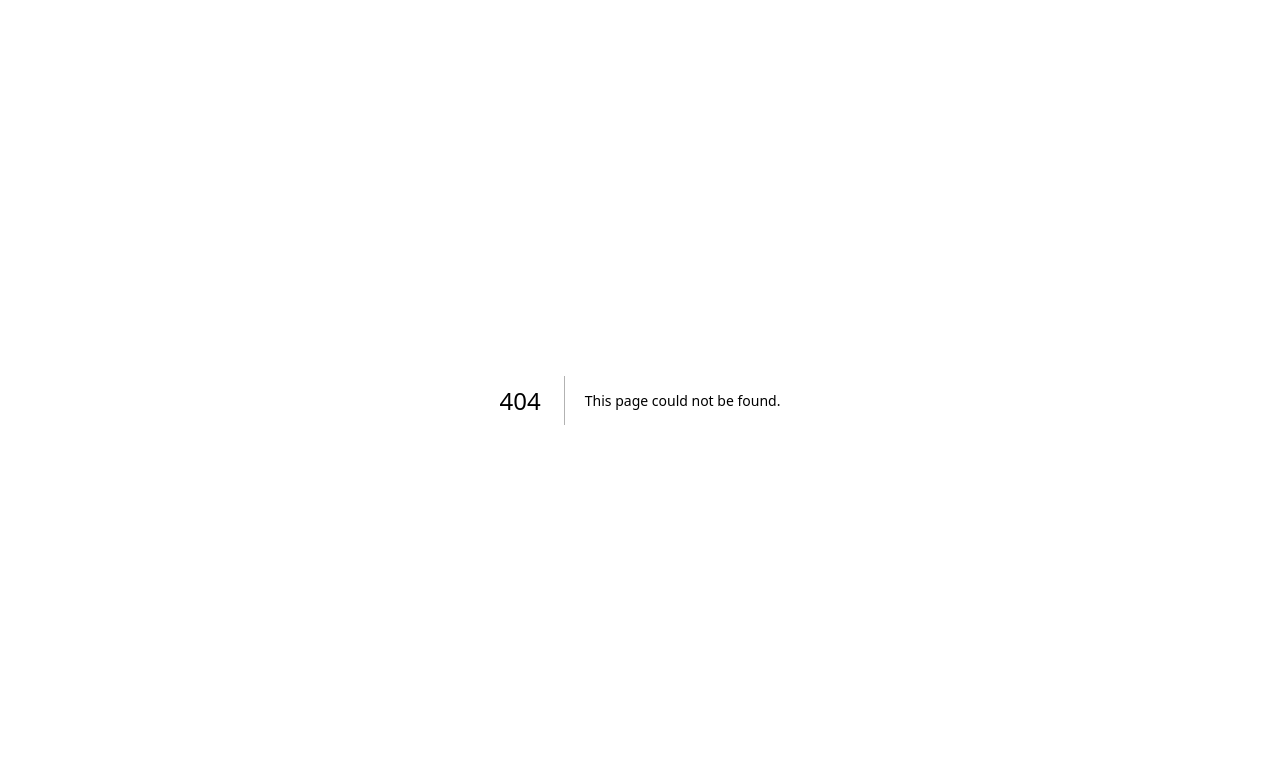
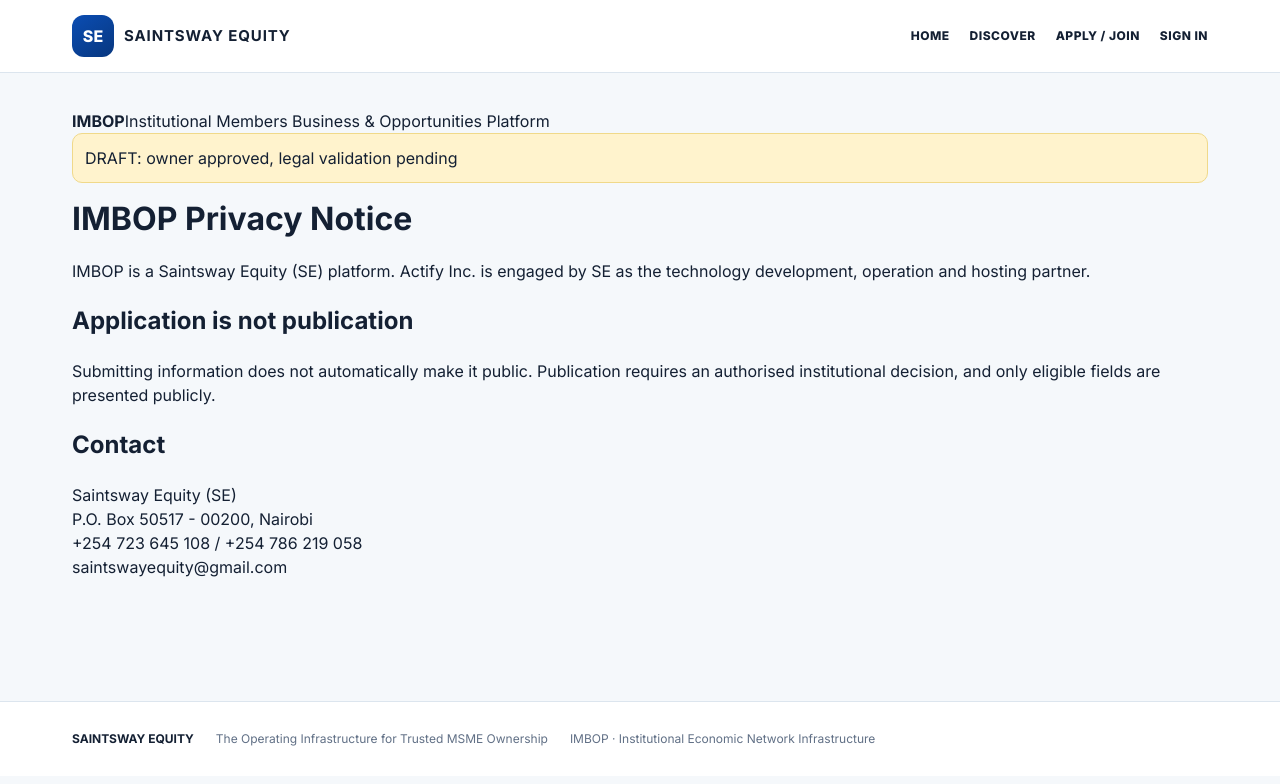
Before and after one commit to Actifyappps/IMBOP, a Next.js app in the folder src/: page /privacy in a window 1280 px wide. Before the commit this address had no page. Shown: the top 784 px of the page. Built offline with nearby package versions, Linux system fonts and the light colour scheme.

Commit message:
feat: add privacy notice to main IMBOP app

```diff
--- /dev/null
+++ b/src/app/privacy/page.js
@@ -0,0 +1,39 @@
+import Nav from "../components/Nav";
+import Footer from "../components/Footer";
+
+export const metadata = { title: "Privacy Notice | IMBOP" };
+
+export default function Privacy() {
+  return (
+    <>
+      <Nav />
+      <main className="wrap">
+        <div className="platform-label">
+          <b>IMBOP</b>
+          <span>Institutional Members Business &amp; Opportunities Platform</span>
+        </div>
+        <div className="card">
+          <div className="notice">DRAFT: owner approved, legal validation pending</div>
+          <h1 style={{ margin: "12px 0 8px" }}>IMBOP Privacy Notice</h1>
+          <p>
+            IMBOP is a Saintsway Equity (SE) platform. Actify Inc. is engaged by SE as the technology development,
+            operation and hosting partner.
+          </p>
+          <h2>Application is not publication</h2>
+          <p>
+            Submitting information does not automatically make it public. Publication requires an authorised
+            institutional decision, and only eligible fields are presented publicly.
+          </p>
+          <h2>Contact</h2>
+          <p>
+            Saintsway Equity (SE)<br />
+            P.O. Box 50517 - 00200, Nairobi<br />
+            +254 723 645 108 / +254 786 219 058<br />
+            saintswayequity@gmail.com
+          </p>
+        </div>
+      </main>
+      <Footer />
+    </>
+  );
+}
```
